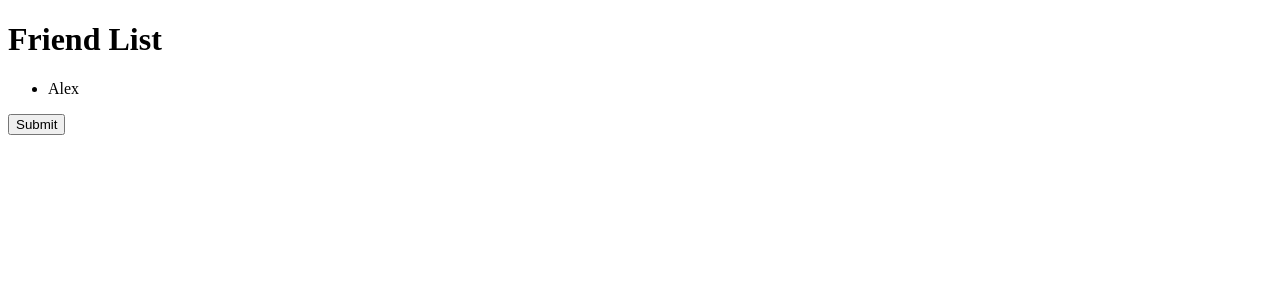
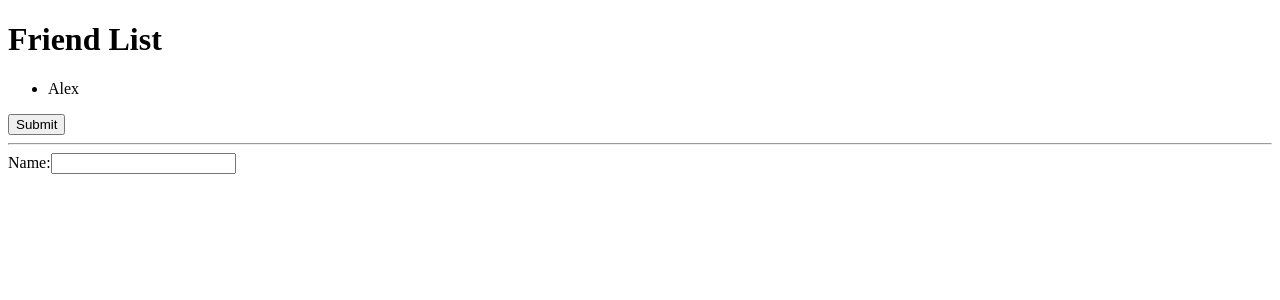
Before and after one commit to WondrousSquirrel/redux_project, a React app: page / in a window 1280 px wide. Shown: the top 300 px of the page. Built offline with nearby package versions, Linux system fonts and the light colour scheme.

Commit message:
dynamic adding friends

```diff
--- a/package.json
+++ b/package.json
@@ -32,6 +32,7 @@
     "react-dom": "^16.6.1",
     "react-redux": "^5.1.0",
     "redux": "^4.0.1",
-    "redux-thunk": "^2.3.0"
+    "redux-thunk": "^2.3.0",
+    "uuid": "^3.3.2"
   }
 }
--- a/src/Components/App.jsx
+++ b/src/Components/App.jsx
@@ -6,12 +6,27 @@ import store from "../store";
 import FriendsList from "./FriendList";
 
 class App extends Component {
+  constructor(props) {
+    super(props);
+    this.state = { name: "" };
+    this.onChange = this.onChange.bind(this);
+  }
+
+  onChange(event) {
+    this.setState({ name: event.target.value });
+  }
   render() {
-    const name = "Jhon";
     return (
       <Provider store={store}>
         <div>
-          <FriendsList name={name} />
+          <FriendsList name={this.state.name} />
+          <hr />
+          <form>
+            <label>
+              Name:
+              <input type="text" name="name" onChange={this.onChange} />
+            </label>
+          </form>
         </div>
       </Provider>
     );
--- a/src/Components/FriendList.jsx
+++ b/src/Components/FriendList.jsx
@@ -12,11 +12,11 @@ class FriendList extends Component {
   }
 
   onClick(e) {
-    if (confirm("Add Rick to Friends?")) {
+    if (confirm(`Добавить ${this.props.name} в список друзей?`)) {
       this.props.addFriend(this.props.name);
-      console.log("Rick добавлен в список друзей");
+      console.log("Друг добавлен в список");
     } else {
-      console.log("Rick не был добавлен в список друзей");
+      console.log("Друг не был добавлен в список");
       e.preventDefault();
     }
   }
--- a/src/actions/friendActions.js
+++ b/src/actions/friendActions.js
@@ -3,16 +3,18 @@
  * которые создают действие.
  * Обязаны содержать поле type: 'ДЕЙСТВИЕ'
  */
+import uuid from "uuid";
 import { ADD_FRIEND, UPDATE_FRIEND } from "./types";
 
 export const addFriend = name => ({
   type: ADD_FRIEND,
-  id: 2,
+  // генерируем уникальный id
+  id: uuid(),
   /**
    * с помощью деструктурирующего присваивания, можно не писать {name: name}
    * а просто name, так как имена совпадают
    */
-  payload: { id: 2, info: { name } }
+  payload: { id: uuid(), info: { name } }
 });
 
 export const updateFriend = () => ({
```
Also changed, not shown: 1 other file (tests, documents, lock files or other folders).
